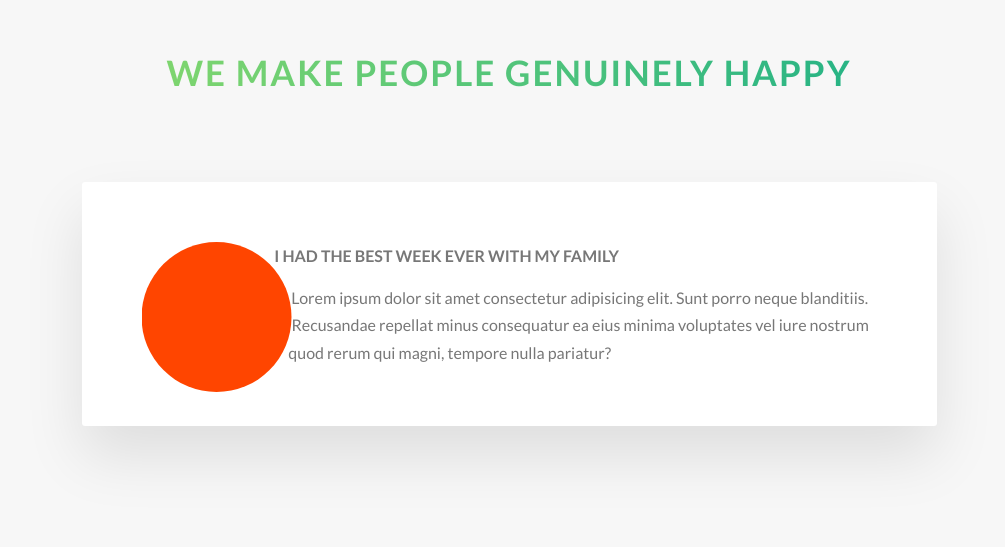
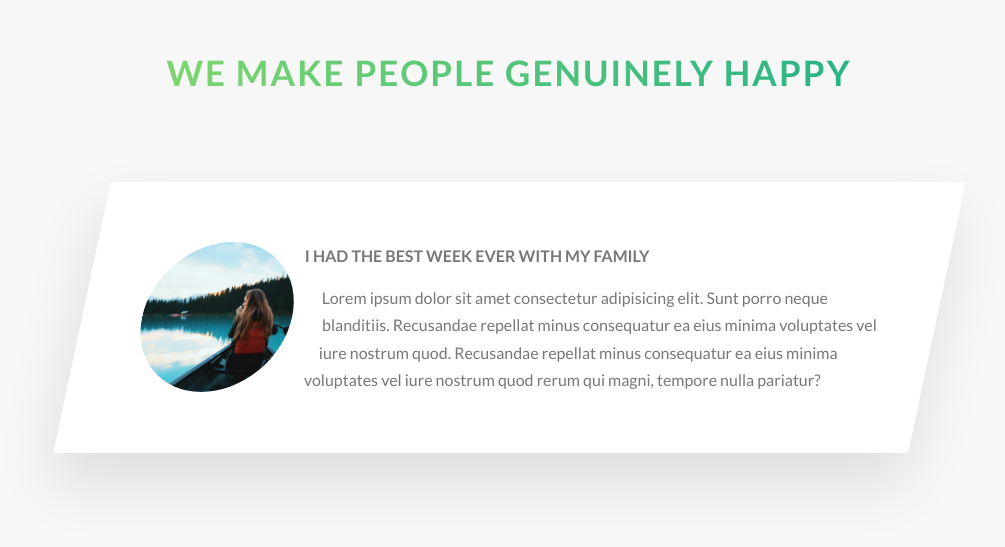
Before and after one commit to YudhaYuki/yuyu-tour-and-travel, a website: page index.html in a window 1280 px wide. Shown: the part 3411-3958 px from the top of the page, without its empty margins (131-1136 px from the left). Drawn offline with Linux system fonts and the light colour scheme.

Commit message:
Comment part II, Transforming problem, tetx is tranformed but image isnt

```diff
--- a/index.html
+++ b/index.html
@@ -241,14 +241,14 @@
             <div class="row">
                 <div class="story">
                     <figure class="story__shape">
-
+                        <img src="img/nat-8.jpg" alt="Person on a tour" class="story__img">
                     </figure>
                     <div class="story__text">
                         <h3 class="heading-tertiary u-margin-bottom-small">
                             I had the best week ever with my family
                         </h3>
                         <p>
-                            Lorem ipsum dolor sit amet consectetur adipisicing elit. Sunt porro neque blanditiis. Recusandae repellat minus consequatur ea eius minima voluptates vel iure nostrum quod rerum qui magni, tempore nulla pariatur?
+                            Lorem ipsum dolor sit amet consectetur adipisicing elit. Sunt porro neque blanditiis. Recusandae repellat minus consequatur ea eius minima voluptates vel iure nostrum quod. Recusandae repellat minus consequatur ea eius minima voluptates vel iure nostrum quod rerum qui magni, tempore nulla pariatur?
                         </p>
                     </div>
                 </div>
--- a/sass/components/_story.scss
+++ b/sass/components/_story.scss
@@ -5,16 +5,30 @@
     background-color: $color-white;
     border-radius: 3px;
     padding: 6rem;
+    padding-left: 9rem;
     font-size: $default-font-size;
+    transform: skewX(-12deg);
+
+    & > * {
+        transform: skewX(12deg);
+    }
 
     &__shape {
         width: 15rem;
         height: 15rem;
-        background-color: orangered;
         float: left; // Beside it has to be floated, it has to have width and height as well. And then it works
         -webkit-shape-outside: circle(50% at 50% 50%);
         shape-outside: circle(50% at 50% 50%); // This shape-outside, all it does is to define where the content floats around the element
         -webkit-clip-path: circle(50% at 50% 50%);
         clip-path: circle(50% at 50% 50%); // If we then want the element to look like that circle, we can then use the clip-path property
+        transform: translateX(-3rem);
+    }
+
+    &__img {
+        height: 100%;
+    }
+
+    &__text {
+
     }
 }
```
Also changed, not shown: css/style.css.
